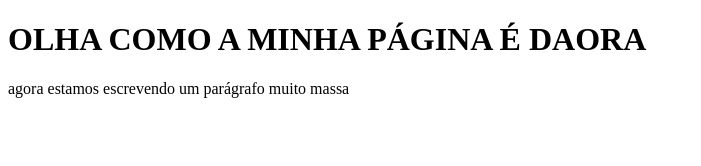
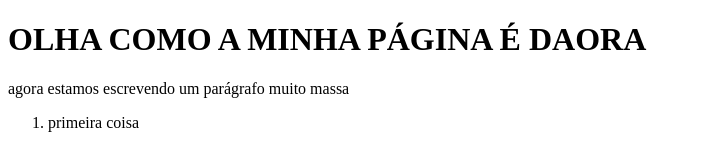
Before and after one commit to peruibeloko/exemplo-aula, a plain HTML site: page index.html in a window 1280 px wide. Shown: the whole page, without its empty margins (0-701 px from the left). Drawn offline with Linux system fonts and the light colour scheme.

Commit message:
criei uma lista

```diff
--- a/index.html
+++ b/index.html
@@ -8,5 +8,8 @@
 <body>
   <h1>OLHA COMO A MINHA PÁGINA É DAORA</h1>
   <p>agora estamos escrevendo um parágrafo muito massa</p>
+  <ol>
+    <li>primeira coisa</li>
+  </ol>
 </body>
 </html>
```
